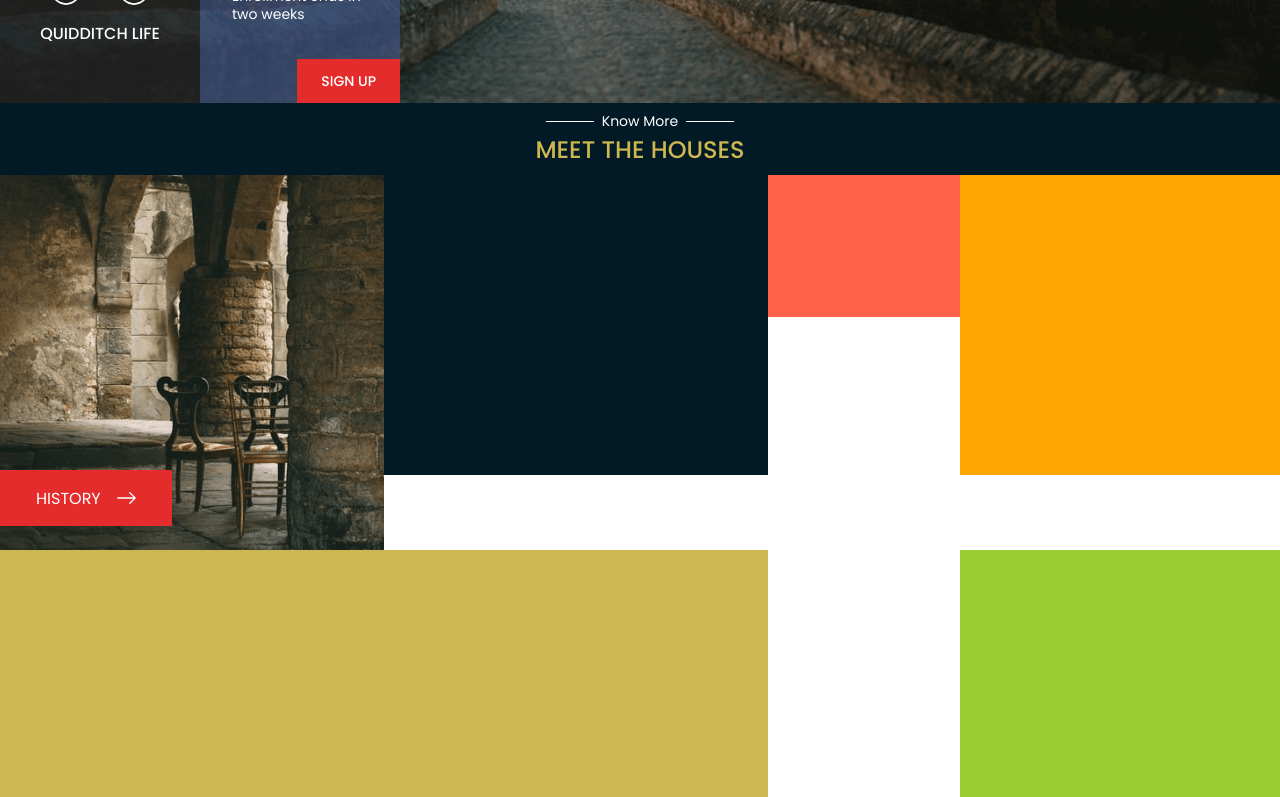
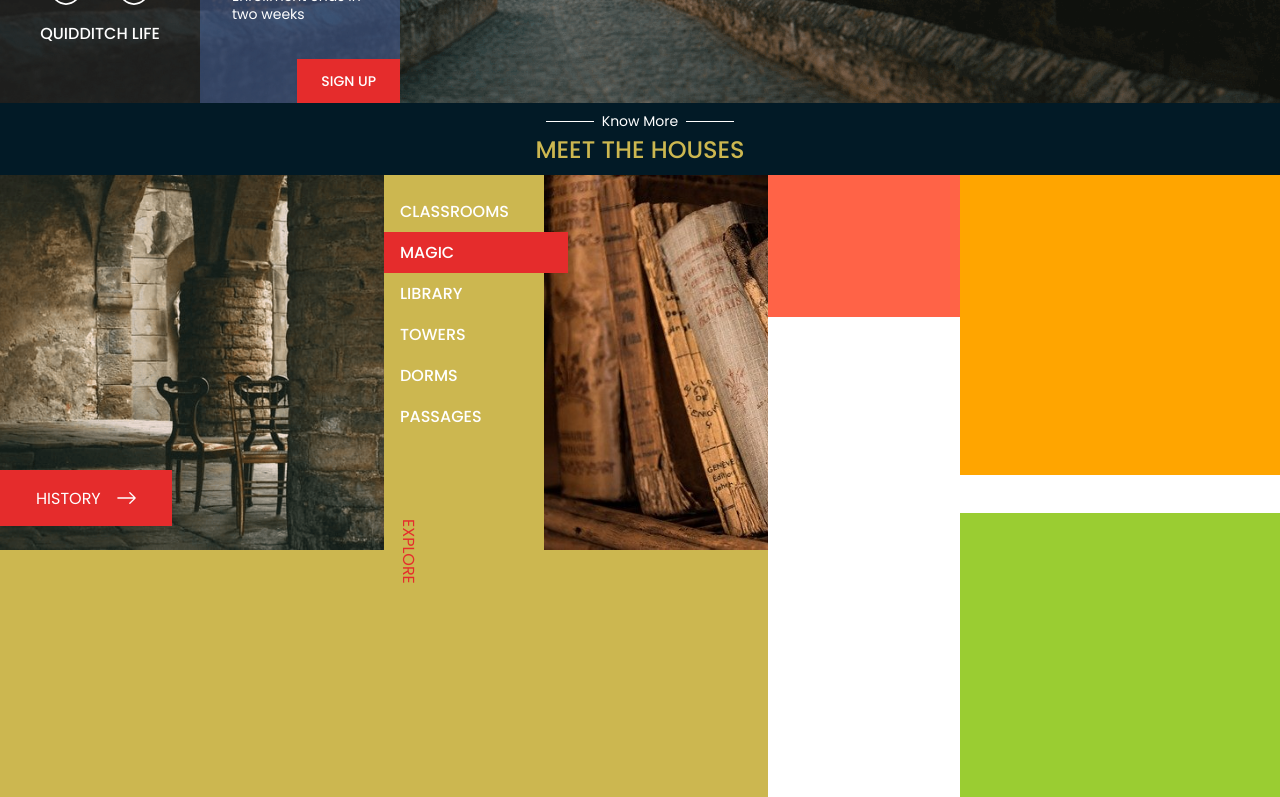
Before and after one commit to Pedro-Henrique-Ferreti/hogwarts-school, a Nuxt app: page / in a window 1280 px wide. Shown: the part 697-1494 px from the top of the page. Built offline with nearby package versions, Linux system fonts and the light colour scheme; a web font is replaced by a local one.

Commit message:
Created the CardExplore

```diff
--- a/components/SectionAbout.vue
+++ b/components/SectionAbout.vue
@@ -45,7 +45,6 @@
     @media (min-width: $desktop-up) {
       display: grid;
       grid-template-columns: 60% 40%;
-      height: $section-height__desktop;
     }
   }
   &__column-left {
@@ -55,9 +54,6 @@
       .about__card-animals {
         grid-column: 1 / 3;
       }
-    }
-    @media (min-width: $desktop-up) {
-      grid-template-rows: 375px 375px;
     }
   }
   &__column-right {
--- a/components/SectionAboutCardExplore.vue
+++ b/components/SectionAboutCardExplore.vue
@@ -1,5 +1,30 @@
 <template>
-  <div class="card-explore"></div>
+  <div class="card-explore">
+    <div class="card-explore__image" />
+    <nav class="card-explore__nav">
+      <ul class="card-explore__list">
+        <li class="card-explore__item">
+          <a class="card-explore__link" href="#">Classrooms</a>
+        </li>
+        <li class="card-explore__item card-explore__item--active">
+          <a class="card-explore__link" href="#">Magic</a>
+        </li>
+        <li class="card-explore__item">
+          <a class="card-explore__link" href="#">Library</a>
+        </li>
+        <li class="card-explore__item">
+          <a class="card-explore__link" href="#">Towers</a>
+        </li>
+        <li class="card-explore__item">
+          <a class="card-explore__link" href="#">Dorms</a>
+        </li>
+        <li class="card-explore__item">
+          <a class="card-explore__link" href="#">Passages</a>
+        </li>
+      </ul>
+      <span class="card-explore__nav-text">Explore</span>
+    </nav>
+  </div>
 </template>
 
 <script>
@@ -10,8 +35,58 @@
 
 <style lang="scss" scoped>
 .card-explore {
-  background-color: $blue-1;
+  @include card-height;
   width: 100%;
-  height: 300px;
+  position: relative;
+  &__image {
+    width: 75%;
+    height: inherit;
+    background-image: url('@/assets/images/old-books.png');
+    background-size: cover;
+    margin-left: auto;
+  }
+  &__nav {
+    display: flex;
+    flex-direction: column;
+    justify-content: space-between;
+    min-width: 160px;
+    width: 32%;
+    height: 100%;
+    padding: 16px 0;
+    background-color: $golden-1;
+    position: absolute;
+    top: 0;
+    @media (min-width: $desktop-up) {
+      height: auto;
+      bottom: -50px;
+    }
+  }
+  &__nav-text {
+    color: $red-1;
+    line-height: 1;
+    text-transform: uppercase;
+    writing-mode: vertical-lr;
+    margin-top: 16px;
+    margin-left: 16px;
+    @media (max-width: $tablet-portrait-up) {
+      display: none;
+    }
+  }
+  &__item {
+    width: 115%;
+    &--active {
+      background-color: $red-1;
+    }
+  }
+  &__link {
+    display: block;
+    padding: 8px 50px 8px 16px;
+    text-transform: uppercase;
+    color: $white;
+    font-weight: $font-medium;
+    @media (max-width: $large-smartphone-up) {
+      font-size: 14px;
+    }
+  }
 }
 </style>
--- a/components/SectionAboutCardHistory.vue
+++ b/components/SectionAboutCardHistory.vue
@@ -19,8 +19,6 @@
 <style lang="scss" scoped>
 .card-history {
   @include card-height;
-  background-color: $green-1;
-  // height: $card-height__mobile;
   position: relative;
   overflow: hidden;
   &:hover {
```
Also changed, not shown: assets/images/old-books.png (added).
